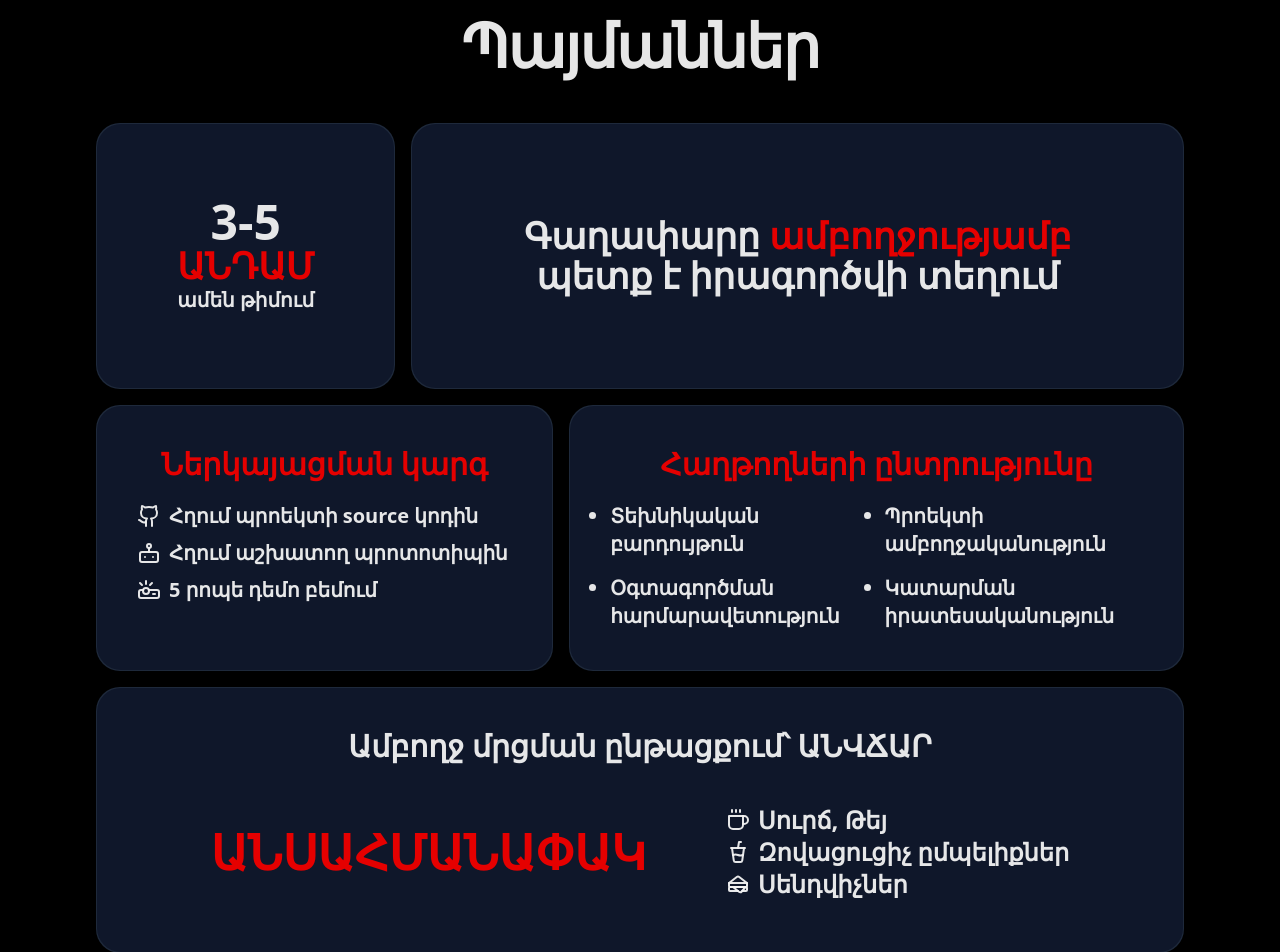
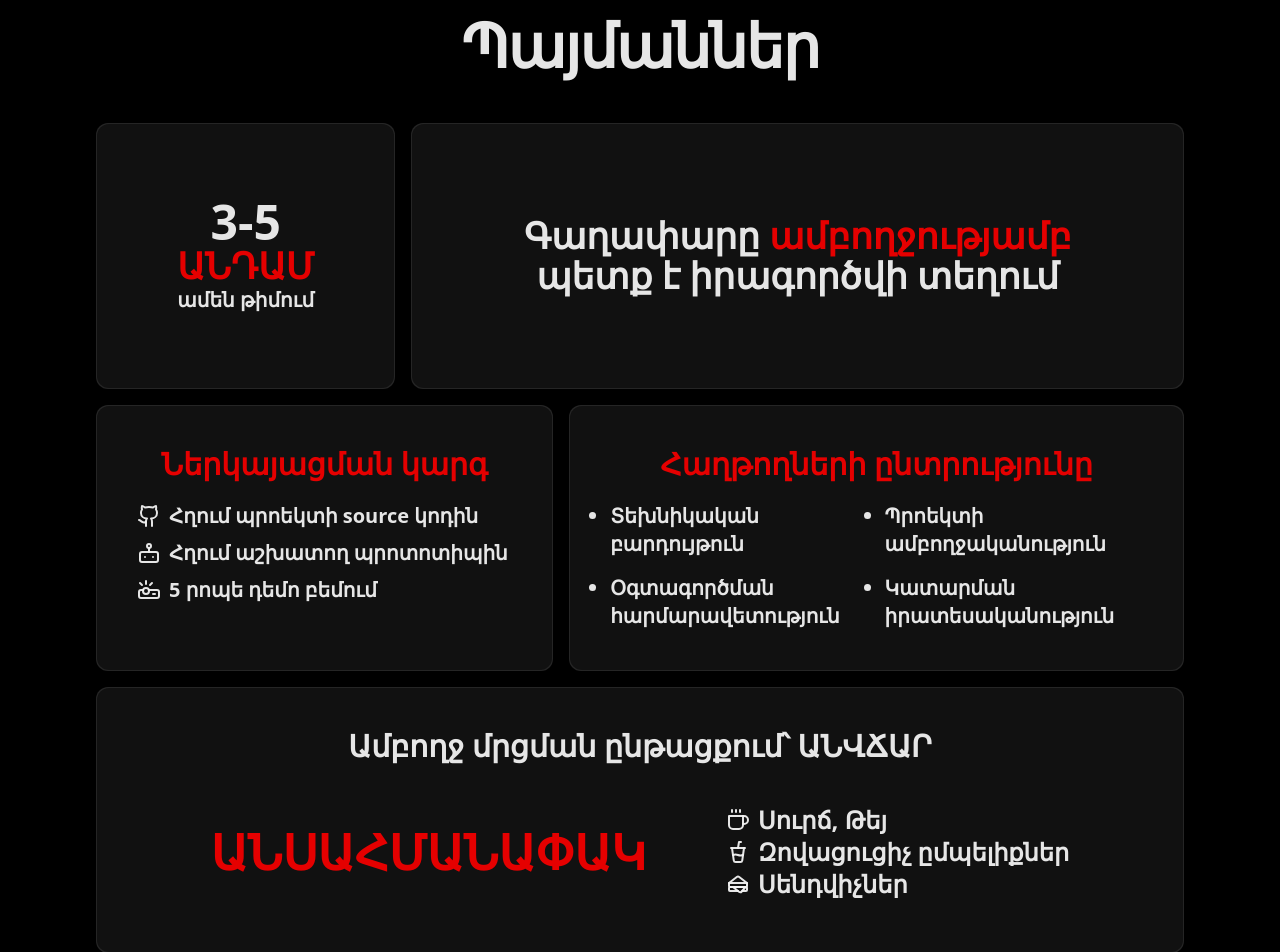
Before and after one commit to layerswap/devhacks-landing, a Next.js app: page / in a window 1280 px wide. Shown: the part 1320-2272 px from the top of the page. Built offline with nearby package versions, Linux system fonts and the light colour scheme.

Commit message:
change color pallete

```diff
--- a/src/components/animationComponents/Spotlight.tsx
+++ b/src/components/animationComponents/Spotlight.tsx
@@ -67,5 +67,5 @@ export function SpotlightCard({
     children,
     className = ''
 }: SpotlightCardProps) {
-    return <div className={`relative h-full bg-slate-800 rounded-3xl p-px before:absolute before:w-80 before:h-80 before:-left-40 before:-top-40 before:bg-slate-400 before:rounded-full before:opacity-0 before:pointer-events-none before:transition-opacity before:duration-500 before:translate-x-[var(--mouse-x)] before:translate-y-[var(--mouse-y)] before:group-hover:opacity-100 before:z-10 before:blur-[100px] after:absolute after:w-96 after:h-96 after:-left-48 after:-top-48 after:bg-darkblue-50 after:rounded-full after:opacity-0 after:pointer-events-none after:transition-opacity after:duration-500 after:translate-x-[var(--mouse-x)] after:translate-y-[var(--mouse-y)] after:hover:opacity-10 after:z-30 after:blur-[100px] overflow-hidden ${className}`}>{children}</div>
+    return <div className={`relative h-full bg-darkblue-800 rounded-xl p-px before:absolute before:w-80 before:h-80 before:-left-40 before:-top-40 before:bg-darkblue-400 before:rounded-full before:opacity-0 before:pointer-events-none before:transition-opacity before:duration-500 before:translate-x-[var(--mouse-x)] before:translate-y-[var(--mouse-y)] before:group-hover:opacity-100 before:z-10 before:blur-[100px] after:absolute after:w-96 after:h-96 after:-left-48 after:-top-48 after:bg-darkblue-50 after:rounded-full after:opacity-0 after:pointer-events-none after:transition-opacity after:duration-500 after:translate-x-[var(--mouse-x)] after:translate-y-[var(--mouse-y)] after:hover:opacity-10 after:z-30 after:blur-[100px] overflow-hidden ${className}`}>{children}</div>
 }
--- a/src/components/pageComponents/Conditions.tsx
+++ b/src/components/pageComponents/Conditions.tsx
@@ -14,7 +14,7 @@ const Conditions = () => {
                 <div className="mt-10 sm:mt-12 sm:text-left">
                     <Spotlight className="grid gap-4 lg:grid-cols-7 lg:grid-rows-3 items-start group">
                         <SpotlightCard className="max-w-2xl mx-auto lg:max-w-none w-full lg:col-span-2 ">
-                            <div className="relative h-full bg-slate-900 p-6 sm:p-10 rounded-[inherit] z-20 overflow-hidden">
+                            <div className="relative h-full bg-darkblue-900 p-6 sm:p-10 rounded-[inherit] z-20 overflow-hidden">
                                 <div className="h-full flex flex-col justify-center">
                                     <div className="text-4xl font-bold text-center">
                                         <p className="text-5xl">
@@ -32,7 +32,7 @@ const Conditions = () => {
                             </div>
                         </SpotlightCard>
                         <SpotlightCard className={`max-w-2xl mx-auto lg:max-w-none w-full lg:col-span-5`}>
-                            <div className="relative h-full bg-slate-900 p-6 sm:p-10 rounded-[inherit] z-20 overflow-hidden">
+                            <div className="relative h-full bg-darkblue-900 p-6 sm:p-10 rounded-[inherit] z-20 overflow-hidden">
                                 <div className="text-2xl sm:text-4xl font-bold text-center text-white h-full flex flex-col items-center justify-center">
                                     <p className="max-w-xl">
                                         Գաղափարը <span className="text-primary">ամբողջությամբ</span> պետք է իրագործվի տեղում
@@ -41,7 +41,7 @@ const Conditions = () => {
                             </div>
                         </SpotlightCard>
                         <SpotlightCard className={`max-w-2xl mx-auto lg:max-w-none w-full lg:col-span-3`}>
-                            <div className="relative h-full bg-slate-900 p-6 sm:p-10 rounded-[inherit] z-20 overflow-hidden">
+                            <div className="relative h-full bg-darkblue-900 p-6 sm:p-10 rounded-[inherit] z-20 overflow-hidden">
                                 <div className="h-full flex flex-col items-center font-bold text-left gap-5">
                                     <p className="text-3xl text-primary text-center">
                                         Ներկայացման կարգ
@@ -70,7 +70,7 @@ const Conditions = () => {
                             </div>
                         </SpotlightCard>
                         <SpotlightCard className="max-w-2xl mx-auto lg:max-w-none w-full lg:col-span-4 ">
-                            <div className="relative h-full bg-slate-900 p-6 sm:p-10 rounded-[inherit] z-20 overflow-hidden">
+                            <div className="relative h-full bg-darkblue-900 p-6 sm:p-10 rounded-[inherit] z-20 overflow-hidden">
                                 <div className="font-bold text-white h-full flex flex-col items-center justify">
                                     <p className="text-3xl text-primary">
                                         Հաղթողների ընտրությունը
@@ -93,7 +93,7 @@ const Conditions = () => {
                             </div>
                         </SpotlightCard>
                         <SpotlightCard className={`max-w-2xl mx-auto lg:max-w-none w-full lg:col-span-7`}>
-                            <div className="relative h-full bg-slate-900 p-6 sm:p-10 rounded-[inherit] z-20 overflow-hidden">
+                            <div className="relative h-full bg-darkblue-900 p-6 sm:p-10 rounded-[inherit] z-20 overflow-hidden">
                                 <div className="text-2xl font-bold text-center text-white h-full flex flex-col items-center gap-5 lg:gap-10">
                                     <p className="text-3xl">
                                         Ամբողջ մրցման ընթացքում՝ ԱՆՎՃԱՐ
--- a/src/components/pageComponents/Header.tsx
+++ b/src/components/pageComponents/Header.tsx
@@ -11,7 +11,7 @@ const Header = () => {
     const scrollDirection = useScrollDirection();
 
     return (
-        <header className={`inset-x-0 z-50 w-full mx-auto sticky border-b border-transparent lg:border-white/10 backdrop-blur-md bg-opacity-50 brightness-125 ${scrollDirection === "down" ? "-top-32" : "top-0"} transition-all duration-500`}>
+        <header className={`inset-x-0 z-50 w-full mx-auto sticky border-b border-transparent lg:border-white/10 backdrop-blur-md bg-opacity-50 bg-darkblue-900 ${scrollDirection === "down" ? "-top-32" : "top-0"} transition-all duration-500`}>
             <nav className="grid grid-cols-2 items-center border-b border-white/10 lg:border-transparent justify-between px-6 py-3 lg:px-8 max-w-6xl mx-auto" aria-label="Global">
                 <div className="flex lg:flex-1">
                     <Link href="/" aria-label='Home' className="-m-1.5 p-1.5">
--- a/src/components/pageComponents/Timeline.tsx
+++ b/src/components/pageComponents/Timeline.tsx
@@ -29,7 +29,7 @@ const Timeline = () => {
                 <div className="flex flex-col lg:flex-row sm:items-stretch gap-5 w-full mt-8 sm:mt-16">
                     {
                         cards.map((c, index) => (
-                            <div key={index} className="p-8 rounded-xl border border-primary w-full bg-slate-900">
+                            <div key={index} className="p-8 rounded-xl border border-primary w-full bg-darkblue-900">
                                 <p className="text-base mb-6 font-semibold">
                                     {c.heading}
                                 </p>
--- a/tailwind.config.js
+++ b/tailwind.config.js
@@ -34,26 +34,18 @@ module.exports = {
           'logoColor': '#FF0093'
         },
         darkblue: {
-          DEFAULT: '#111D36',
-          '50': '#313C9B',
-          '100': '#2E3B93',
-          '200': '#232A70',
-          '300': '#202965',
-          '400': '#1C2759',
-          '500': '#162546',
-          '600': '#14213E',
-          '700': '#111D36',
-          '800': '#0F192F',
-          '900': '#0C1527',
-          '950': '#0B1123',
-        },
-        immutablex: {
-          primary: '#2EECFF',
-          secondary: '#162546'
-        },
-        synquote: {
-          primary: '#80E2EB',
-          secondary: '#2E5970'
+          DEFAULT: '#3A3A3A',
+          '50': '#BEBEBE',
+          '100': '#B4B4B4',
+          '200': '#A0A0A0',
+          '300': '#8B8B8B',
+          '400': '#777777',
+          '500': '#636363',
+          '600': '#4E4E4E',
+          '700': '#3A3A3A',
+          '800': '#252525',
+          '900': '#111111',
+          '950': '#030303',
         },
         border: "hsl(var(--border))",
         input: "hsl(var(--input))",
```
